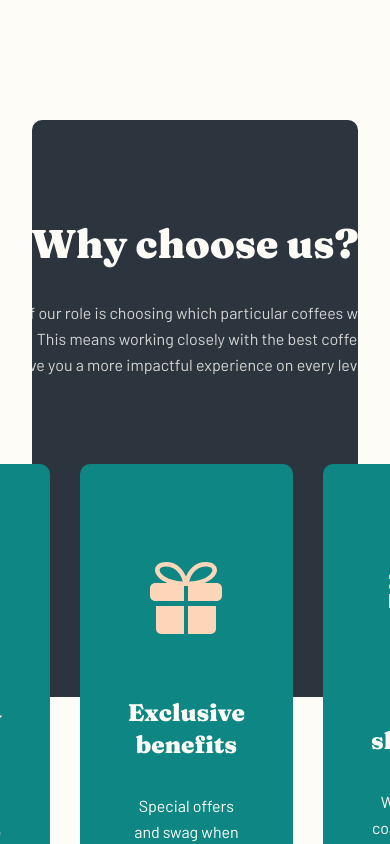
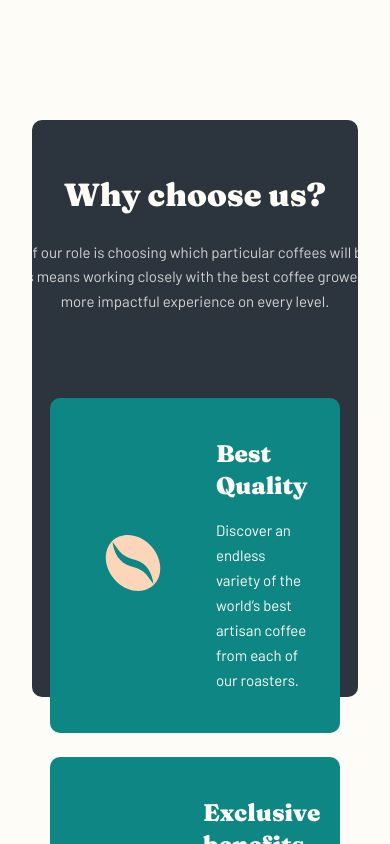
Before and after one commit to ohmymario/coffee-roasters, a Next.js app: page / in a window 390 px wide. Shown: the part 1840-2684 px from the top of the page. Built offline with nearby package versions, Linux system fonts and the light colour scheme.

Commit message:
add styles for whyus component tablet

```diff
--- a/components/whyUs/WhyUsStyles.js
+++ b/components/whyUs/WhyUsStyles.js
@@ -36,6 +36,18 @@ const WhyUsStyles = styled.div`
       padding-bottom: 1em;
     }
   }
+
+  @media (max-width: 768px) {
+    padding: 56px 58px 0 58px;
+    .whyus-text {
+      h2 {
+        font-size: 32px;
+      }
+      p {
+        font-size: 15px;
+      }
+    }
+  }
 `;
 
 export default WhyUsStyles;
--- a/components/whyUsCard/WhyUsCardsStyles.js
+++ b/components/whyUsCard/WhyUsCardsStyles.js
@@ -31,6 +31,37 @@ const WhyUsCardsStyles = styled.div`
       }
     }
   }
+  @media (max-width: 768px) {
+    justify-content: center;
+    flex-direction: column;
+    margin-bottom: 144px;
+    .whyus-card {
+      width: 100%;
+      flex-direction: row;
+      padding: 2.5em 3em 2.5em 4.4em;
+      margin: 0;
+      margin-bottom: 1.5em;
+
+      &-icon {
+        padding-top: 5px;
+        * {
+          max-height: 56px;
+        }
+
+        margin-bottom: 0;
+        flex-shrink: 0;
+        margin-right: 55px;
+      }
+      &-text {
+        font-size: 15px;
+        line-height: 1.67;
+        text-align: unset;
+        h4 {
+          margin-bottom: 1rem;
+        }
+      }
+    }
+  }
 `;
 
 export default WhyUsCardsStyles;
```
